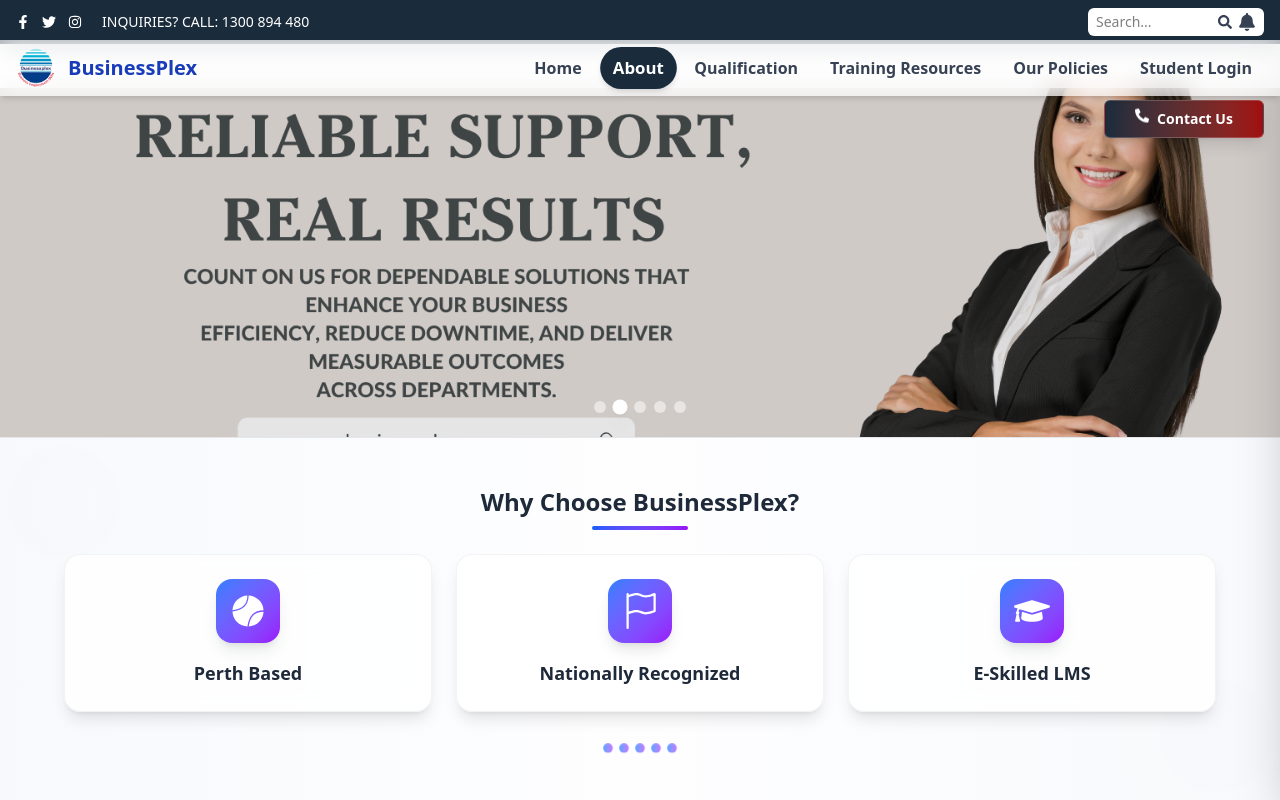
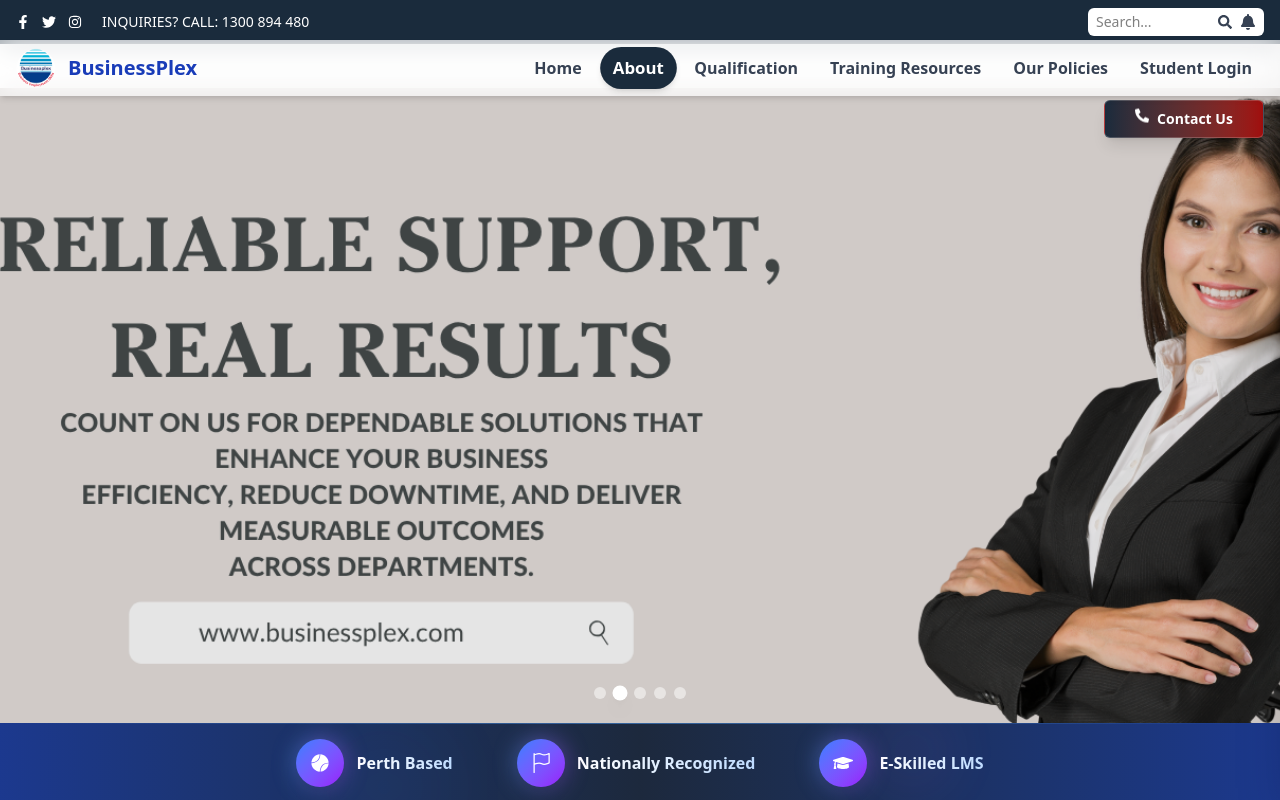
Before and after one commit to YoshithaUR/BusinessPlex_Final, a React (Vite) app in the folder frontend/: page /about in a window 1280 px wide. Shown: the top 800 px of the page. Built offline with nearby package versions, Linux system fonts and the light colour scheme; grey boxes are pictures that could not be loaded.

Commit message:
update home

```diff
--- a/frontend/src/components/layouts/Header.jsx
+++ b/frontend/src/components/layouts/Header.jsx
@@ -16,10 +16,8 @@
 import logo from "../../assets/Images/HomeSlideShow/logo.png";
 
 import { GiTennisBall } from "react-icons/gi";
-import { BsFlag, BsCreditCard2Front } from "react-icons/bs";
-import { PiBooksDuotone } from "react-icons/pi";
+import { BsFlag } from "react-icons/bs";
 import { FaGraduationCap } from "react-icons/fa";
-import { AiOutlineStar } from "react-icons/ai";
 
 const IMAGES = [
   images.image_one,
@@ -35,17 +33,13 @@
   { to: "/qualifications", label: "Qualification" },
   { to: "/blog", label: "Training Resources" },
   { to: "/policies", label: "Our Policies" },
-  // { to: "/gallery", label: "Gallery" },
   { to: "https://businessplex.e-learnme.com.au/login/index.php", label: "Student Login" },
 ];
 
 const highlights = [
-  { icon: <GiTennisBall size={36} />, title: "Perth Based" },
-  { icon: <BsFlag size={36} />, title: "Nationally Recognized" },
-  // { icon: <PiBooksDuotone size={36} />, title: "Australia Wide Training" },
-  { icon: <FaGraduationCap size={36} />, title: "E-Skilled LMS" },
-  // { icon: <BsCreditCard2Front size={36} />, title: "Flexible Payment Method" },
-  // { icon: <AiOutlineStar size={36} />, title: "Recruitment Licence" },
+  { icon: <GiTennisBall size={24} />, title: "Perth Based" },
+  { icon: <BsFlag size={24} />, title: "Nationally Recognized" },
+  { icon: <FaGraduationCap size={24} />, title: "E-Skilled LMS" },
 ];
 
 const Header = () => {
@@ -124,10 +118,10 @@
         if (entry.isIntersecting && !hasManuallyClosed) {
           setShowApplyModal(true);
         } else {
-          setShowApplyModal(false); // Optional: auto-hide if not visible
+          setShowApplyModal(false);
         }
       },
-      { threshold: 0.5 } // Adjust sensitivity
+      { threshold: 0.5 }
     );
 
     if (applyTriggerRef.current) {
@@ -140,7 +134,6 @@
       }
     };
   }, [hasManuallyClosed]);
-
 
   const toggleMenu = () => setIsMenuOpen(!isMenuOpen);
   const closeMenu = () => setIsMenuOpen(false);
@@ -217,49 +210,26 @@
         </div>
       )}
 
-      <div className="flex items-center gap-4 ml-auto">
-
-        <button
-          title="Search"
-          className="text-gray-700 hover:text-black transition px-2 absolute right-6"
-          aria-label="Search"
-        >
-          <FaSearch />
-        </button>
-
-        <div className="flex items-center gap-4 ml-auto">
-
-          <div className="relative flex items-center bg-white text-black rounded-md overflow-visible px-2 py-1">
+      <div className="flex items-center gap-2 sm:gap-4 ml-auto relative">
+        <div className="relative flex items-center bg-white text-black rounded-md px-2 py-1 min-w-0">
           <input
             type="text"
             placeholder="Search..."
-              className="bg-transparent outline-none text-sm w-16 sm:w-24 md:w-40 pr-20"
+            className="bg-transparent outline-none text-sm w-12 sm:w-16 md:w-24 lg:w-32 xl:w-40 pr-12 sm:pr-16 md:pr-20"
+          />
+          <button className="text-gray-700 hover:text-black transition px-1 sm:px-2 absolute right-4 sm:right-6"><FaSearch size={14} /></button>
+          <FaBell
+            onClick={toggleNotif}
+            className="notif-bell-icon text-gray-700 hover:text-yellow-400 cursor-pointer absolute right-1 sm:right-2"
+            size={16}
           />
 
-            {/* Search icon */}
-            <button
-              title="Search"
-              className="text-gray-700 hover:text-black transition px-2 absolute right-6"
-              aria-label="Search"
-            >
-              <FaSearch />
-            </button>
-
-            {/* Notification bell icon */}
-            <FaBell
-              onClick={toggleNotif}
-              className="notif-bell-icon text-gray-700 hover:text-yellow-400 cursor-pointer absolute right-2"
-              size={18}
-            />
-
-            {/* Notification Popup */}
           {isNotifOpen && (
             <div
               ref={notifRef}
-                className="absolute top-full right-0 mt-2 w-64 max-h-48 overflow-y-auto bg-white text-black text-xs rounded shadow-xl px-4 py-3 z-50 border border-gray-300"
+              className="absolute top-full right-0 mt-2 w-48 sm:w-56 md:w-64 max-h-48 overflow-y-auto bg-white text-black text-xs rounded shadow-xl px-3 sm:px-4 py-3 z-50 border border-gray-300"
               style={{ minWidth: "240px" }}
             >
-                {/* Close Button */}
               <button
                 onClick={() => setIsNotifOpen(false)}
                 className="absolute top-2 right-2 text-black hover:text-red-500"
@@ -273,7 +243,7 @@
                 News Alerts
               </h4>
 
-                <ul className=" list-disc list-inside text-[12px]">
+              <ul className="list-disc list-inside text-[10px] sm:text-[12px]">
                 <li>New course enrollment open now!</li>
                 <li>Workshop scheduled for July 12.</li>
                 <li>Congrats to our recent graduates!</li>
@@ -282,14 +252,10 @@
                 <li>Scroll to see more notifications if list grows.</li>
               </ul>
             </div>
-
           )}
         </div>
       </div>
     </div>
-
-    </div>
-
   );
 
   return (
@@ -297,21 +263,21 @@
       <BlueNavBar />
 
       {/* Main Navbar */}
-      <div className="fixed top-[40px] left-0 w-full z-99 bg-white/60 backdrop-blur-md shadow-md">
-        <div className="max-w-screen-xl mx-auto flex justify-between items-center px-4 py-2">
+      <div className="fixed top-[40px] left-0 w-full z-99 bg-white/60 backdrop-blur-md shadow-md overflow-hidden">
+        <div className="max-w-screen-xl mx-auto flex justify-between items-center px-2 sm:px-4 py-2">
           <div className="flex items-center gap-3">
-            <img src={logo} alt="Logo" className="h-8 sm:h-10" />
-            <span className="text-lg sm:text-xl font-bold text-blue-800">
+            <img src={logo} alt="Logo" className="h-6 sm:h-8 md:h-10" />
+            <span className="text-sm sm:text-lg md:text-xl font-bold text-blue-800 truncate">
               BusinessPlex
             </span>
           </div>
-          <nav className="hidden lg:flex items-center gap-2 text-m font-semibold text-gray-700">
+          <nav className="hidden lg:flex items-center gap-1 xl:gap-2 text-sm xl:text-base font-semibold text-gray-700">
             {NAV_ITEMS.map(({ to, label }) => (
               <NavLink
                 key={to}
                 to={to}
                 className={({ isActive }) =>
-                  `px-3 py-2 rounded-full transition-all duration-300 ${isActive
+                  `px-2 xl:px-3 py-2 rounded-full transition-all duration-300 whitespace-nowrap ${isActive
                     ? "bg-[rgb(26,43,60,1)] text-white shadow-md scale-105"
                     : "hover:bg-[rgb(26,43,60,1)] hover:text-white hover:scale-105"
                   }`
@@ -337,13 +303,13 @@
         </div>
       )}
       <div
-        className={`mobile-menu fixed top-0 right-0 h-full w-80 bg-white shadow-2xl z-50 transition-transform duration-300 ${isMenuOpen ? "translate-x-0" : "translate-x-full"
+        className={`mobile-menu fixed top-0 right-0 h-full w-72 sm:w-80 bg-white shadow-2xl z-50 transition-transform duration-300 ${isMenuOpen ? "translate-x-0" : "translate-x-full"
           }`}
       >
         <div className="flex justify-between items-center p-4 border-b">
           <div className="flex items-center gap-2">
-            <img src={logo} alt="Logo" className="h-8" />
-            <span className="text-lg font-bold text-blue-800">Business Plex</span>
+            <img src={logo} alt="Logo" className="h-6 sm:h-8" />
+            <span className="text-base sm:text-lg font-bold text-blue-800">BusinessPlex</span>
           </div>
           <button className="text-black hover:text-red-500" onClick={closeMenu}>
             <FaTimes size={20} />
@@ -356,7 +322,7 @@
               to={to}
               onClick={closeMenu}
               className={({ isActive }) =>
-                `px-6 py-4 text-lg font-medium border-l-4 ${isActive
+                `px-4 sm:px-6 py-3 sm:py-4 text-base sm:text-lg font-medium border-l-4 ${isActive
                   ? "bg-[rgb(26,43,60,1)] text-white border-[rgb(26,43,60,1)]"
                   : "text-gray-700 hover:bg-gray-50 hover:border-[rgb(26,43,60,1)] border-transparent"
                 }`
@@ -369,7 +335,7 @@
         <div className="p-4 border-t bg-gray-50">
           <a
             href="tel:1300894480"
-            className="block text-center bg-[rgb(26,43,60,1)] text-white py-2 rounded-lg font-semibold shadow-md"
+            className="block text-center bg-[rgb(26,43,60,1)] text-white py-2 rounded-lg text-sm sm:text-base font-semibold shadow-md"
           >
             <span className="inline-flex items-center justify-center mr-2">
               <FaPhoneAlt />
@@ -381,7 +347,7 @@
 
       {/* Slideshow Section */}
       <div className="flex flex-col h-full pt-[88px]">
-        <div ref={slideshowRef} className="relative w-full h-[70vh] sm:h-[75vh] md:h-[80vh] lg:h-[85vh] xl:h-[90vh] z-0">
+        <div ref={slideshowRef} className="relative w-full h-[75vh] sm:h-[80vh] md:h-[85vh] z-0">
           {IMAGES.map((src, index) => (
             <div
               key={index}
@@ -399,16 +365,16 @@
             </div>
           ))}
 
-          {/* Slideshow Overlay for Better Text Readability */}
+
           <div className="absolute inset-0 bg-black/10 z-10"></div>
 
-          {/* Optional: Slideshow Navigation Dots */}
-          <div className="absolute bottom-6 left-1/2 transform -translate-x-1/2 z-20 flex gap-2">
+
+          <div className="absolute bottom-4 sm:bottom-6 left-1/2 transform -translate-x-1/2 z-20 flex gap-1 sm:gap-2">
             {IMAGES.map((_, index) => (
               <button
                 key={index}
                 onClick={() => setCurrentIndex(index)}
-                className={`w-3 h-3 rounded-full transition-all duration-300 ${
+                className={`w-2 h-2 sm:w-3 sm:h-3 rounded-full transition-all duration-300 ${
                   index === currentIndex
                     ? "bg-white scale-125 shadow-lg"
                     : "bg-white/50 hover:bg-white/75"
@@ -419,103 +385,58 @@
           </div>
         </div>
 
-        {/* Enhanced Highlights Section */}
-        <div className="relative bg-gradient-to-r from-slate-50 via-white to-slate-50 py-12 px-4 z-20 border-t border-gray-200 shadow-lg">
-          {/* Background Pattern */}
-          <div className="absolute inset-0 opacity-5">
-            <div className="absolute top-0 left-0 w-full h-full bg-gradient-to-r from-blue-600/10 to-purple-600/10"></div>
-            <div className="absolute top-0 left-0 w-32 h-32 bg-blue-400/20 rounded-full blur-3xl"></div>
-            <div className="absolute bottom-0 right-0 w-32 h-32 bg-purple-400/20 rounded-full blur-3xl"></div>
+        {/* Highlights Section */}
+
+        <div className="relative bg-gradient-to-r from-blue-900 via-slate-800 to-blue-900 py-3 sm:py-4 px-2 sm:px-4 z-20 overflow-hidden">
+
+          <div className="absolute inset-0">
+            <div className="absolute top-0 left-1/4 w-32 h-32 bg-blue-400/10 rounded-full blur-2xl animate-pulse"></div>
+            <div className="absolute bottom-0 right-1/4 w-24 h-24 bg-purple-400/10 rounded-full blur-xl animate-pulse delay-1000"></div>
           </div>
 
-          <div className="relative z-10">
-            {/* Section Title */}
-            <div className="text-center mb-6">
-              <h3 className="text-2xl font-bold text-gray-800 mb-2">Why Choose BusinessPlex?</h3>
-              <div className="w-24 h-1 bg-gradient-to-r from-blue-600 to-purple-600 mx-auto rounded-full"></div>
-            </div>
-
-            <div className="grid grid-cols-1 sm:grid-cols-2 md:grid-cols-3 gap-6 max-w-6xl mx-auto">
+          <div className="relative z-10 max-w-6xl mx-auto">
+            <div className="flex justify-center items-center gap-4 sm:gap-6 md:gap-8 lg:gap-12 xl:gap-16 flex-wrap">
               {highlights.map((item, index) => (
                 <div
                   key={index}
-                  className="relative bg-white/80 backdrop-blur-sm rounded-2xl p-6 shadow-lg border border-gray-200/50 group transition-all duration-500 hover:shadow-2xl hover:scale-105 hover:-translate-y-2"
+                  className="group flex items-center gap-2 sm:gap-3 text-white hover:scale-105 transition-all duration-300 cursor-pointer"
                 >
-                  {/* Card Background Gradient */}
-                  <div className="absolute inset-0 bg-gradient-to-br from-blue-50/50 to-purple-50/50 rounded-2xl opacity-0 group-hover:opacity-100 transition-opacity duration-500"></div>
 
-                  {/* Icon Container */}
-                  <div className="relative z-10 w-16 h-16 mx-auto mb-4 bg-gradient-to-br from-blue-500 to-purple-600 rounded-2xl flex items-center justify-center shadow-lg group-hover:shadow-xl transition-all duration-500 group-hover:rotate-6">
-                    <div className="text-white text-2xl group-hover:scale-110 transition-transform duration-300">
-                      {item.icon}
-                    </div>
-                  </div>
-
-                  {/* Title */}
-                  <h4 className="relative z-10 text-center font-bold text-gray-800 group-hover:text-blue-700 transition-colors duration-300 text-lg">
-                    {item.title}
-                  </h4>
-
-                  {/* Decorative Elements */}
-                  <div className="absolute top-2 right-2 w-2 h-2 bg-blue-400 rounded-full opacity-0 group-hover:opacity-100 transition-opacity duration-500"></div>
-                  <div className="absolute bottom-2 left-2 w-1 h-1 bg-purple-400 rounded-full opacity-0 group-hover:opacity-100 transition-opacity duration-700"></div>
-
-                  {/* Hover Border Effect */}
-                  <div className="absolute inset-0 rounded-2xl border-2 border-transparent group-hover:border-gradient-to-r group-hover:from-blue-400 group-hover:to-purple-400 transition-all duration-500"></div>
-                </div>
-              ))}
-            </div>
-
-            {/* Bottom Decorative Line */}
-            <div className="mt-8 flex justify-center">
-              <div className="flex gap-2">
-                {[...Array(5)].map((_, i) => (
-                  <div
-                    key={i}
-                    className="w-2 h-2 rounded-full bg-gradient-to-r from-blue-400 to-purple-400 opacity-60"
-                    style={{
-                      animationDelay: `${i * 0.2}s`,
-                      animation: 'pulse 2s infinite'
-                    }}
-                  ></div>
-                ))}
+                  <div className="relative">
+                    <div className="absolute inset-0 bg-gradient-to-r from-blue-400 to-purple-500 rounded-full blur-md opacity-50 group-hover:opacity-75 transition-opacity duration-300"></div>
+                    <div className="relative w-8 h-8 sm:w-10 sm:h-10 md:w-12 md:h-12 bg-gradient-to-br from-blue-500 to-purple-600 rounded-full flex items-center justify-center shadow-lg group-hover:shadow-xl transition-all duration-300">
+                      <div className="text-white text-sm sm:text-base md:text-xl group-hover:scale-110 transition-transform duration-300">
+                        {React.cloneElement(item.icon, { size: 20 })}
                       </div>
                     </div>
                   </div>
 
-          {/* Add CSS Animation */}
-          <style jsx>{`
-            @keyframes pulse {
-              0%, 100% {
-                opacity: 0.6;
-                transform: scale(1);
-              }
-              50% {
-                opacity: 1;
-                transform: scale(1.2);
-              }
-            }
 
-            .group:hover .border-gradient-to-r {
-              background: linear-gradient(45deg, #60a5fa, #a855f7);
-              background-clip: border-box;
-            }
-          `}</style>
+                  <span className="font-semibold text-xs sm:text-sm md:text-base bg-gradient-to-r from-white to-blue-200 bg-clip-text text-transparent group-hover:from-blue-200 group-hover:to-white transition-all duration-300 whitespace-nowrap">
+                    {item.title}
+                  </span>
+                </div>
+              ))}
             </div>
           </div>
 
-      {/* Enhanced Floating Contact Button */}
+
+          <div className="absolute top-0 left-0 w-full h-px bg-gradient-to-r from-transparent via-blue-400/50 to-transparent"></div>
+        </div>
+      </div>
+
+
       {showContactButton && (
-        <div className="fixed top-[100px] right-4 z-10 transition-all duration-500">
+        <div className="fixed top-[90px] sm:top-[100px] right-2 sm:right-4 z-10 transition-all duration-500">
           <div className="relative">
-            {/* Pulsing Ring Effect */}
+
             <div className="absolute inset-0 bg-[rgb(26,43,60)] rounded-md opacity-20 animate-ping"></div>
             <button
               onClick={() => (window.location.href = "tel:1300894480")}
-              className="relative w-[120px] sm:w-[140px] md:w-[160px] bg-gradient-to-r from-[rgb(26,43,60)] to-[rgb(165,14,14)] text-white px-3 py-2 text-sm font-semibold rounded-md shadow-lg hover:shadow-2xl hover:scale-105 flex items-center justify-center gap-2 transition-all duration-300 border border-white/20"
+              className="relative w-[100px] sm:w-[120px] md:w-[140px] lg:w-[160px] bg-gradient-to-r from-[rgb(26,43,60)] to-[rgb(165,14,14)] text-white px-2 sm:px-3 py-1.5 sm:py-2 text-xs sm:text-sm font-semibold rounded-md shadow-lg hover:shadow-2xl hover:scale-105 flex items-center justify-center gap-1 sm:gap-2 transition-all duration-300 border border-white/20"
             >
               <span className="inline-flex items-center animate-bounce">
-                <FaPhoneAlt size={14} />
+                <FaPhoneAlt size={12} className="sm:w-3.5 sm:h-3.5" />
               </span>
               <span className="hidden sm:inline">Contact Us</span>
               <span className="sm:hidden">Call</span>
@@ -528,10 +449,10 @@
       {showScrollTop && (
         <button
           onClick={() => window.scrollTo({ top: 0, behavior: "smooth" })}
-          className="fixed bottom-20 right-6 z-100 bg-[rgb(26,43,60,1)] text-white p-3 rounded-full shadow-lg hover:bg-orange-600 outline-2 outline-white cursor-alias"
+          className="fixed bottom-16 sm:bottom-20 right-4 sm:right-6 z-50 bg-[rgb(26,43,60,1)] text-white p-2 sm:p-3 rounded-full shadow-lg hover:bg-orange-600 outline-2 outline-white cursor-alias transition-all duration-300"
           aria-label="Scroll to top"
         >
-          <FaArrowUp size={20} />
+          <FaArrowUp size={16} className="sm:w-5 sm:h-5" />
         </button>
       )}
     </div>
```
Lines whose indentation alone changed are shown as unchanged.
